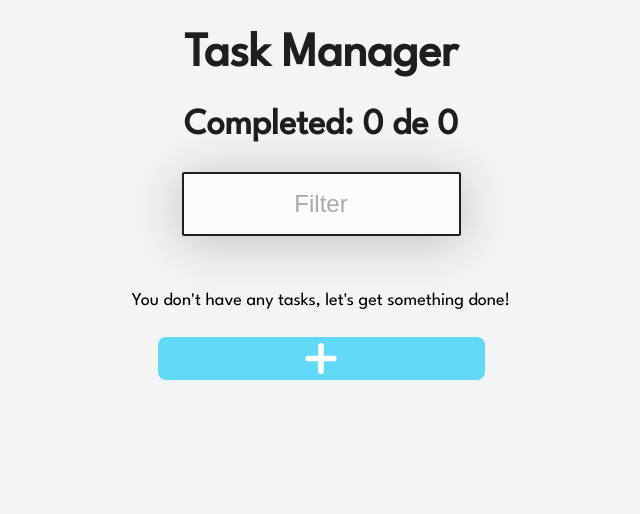
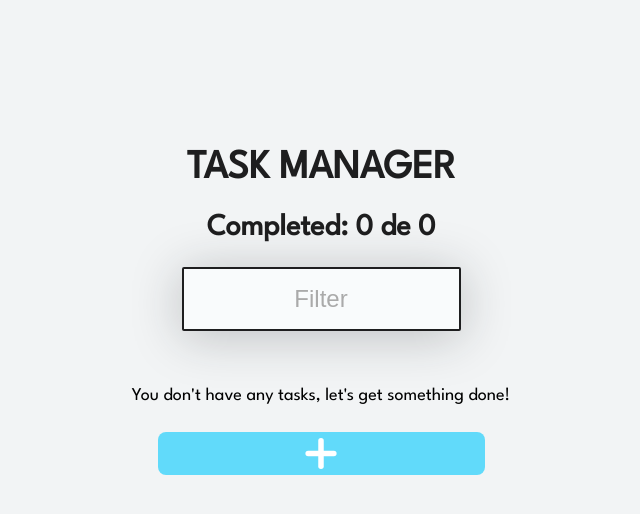
Before and after one commit to ArtoriasDelAbismo/reactToDoList, a React (Create React App) app: page / in a window 1280 px wide. Shown: the top 514 px of the page, without its empty margins (319-959 px from the left). Built offline with nearby package versions, Linux system fonts and the light colour scheme.

Commit message:
add screenshot

```diff
--- a/src/components/TodoCounter/TodoCounter.css
+++ b/src/components/TodoCounter/TodoCounter.css
@@ -3,5 +3,6 @@
 .title {
     color: #1E1E1F;
     text-align: center;
-    font-size: 2.4rem;
+    font-size: 2rem;
+    margin-top: 150px;
 }
--- a/src/components/TodoCounter/index.jsx
+++ b/src/components/TodoCounter/index.jsx
@@ -8,7 +8,7 @@ function TodoCounter(props) {
 
   return (
     <div className="title">
-      <h1>Task Manager</h1>
+      <h1>TASK MANAGER</h1>
       <h2>
         Completed: {completed} de {total}
       </h2>
--- a/src/components/TodoForm/TodoForm.css
+++ b/src/components/TodoForm/TodoForm.css
@@ -65,4 +65,5 @@ button {
     border: none;
     border-radius: 8px;
     background-color: #61DAFA;
+    cursor: pointer;
 }
```
Also changed, not shown: src/assets/image.png (added).
